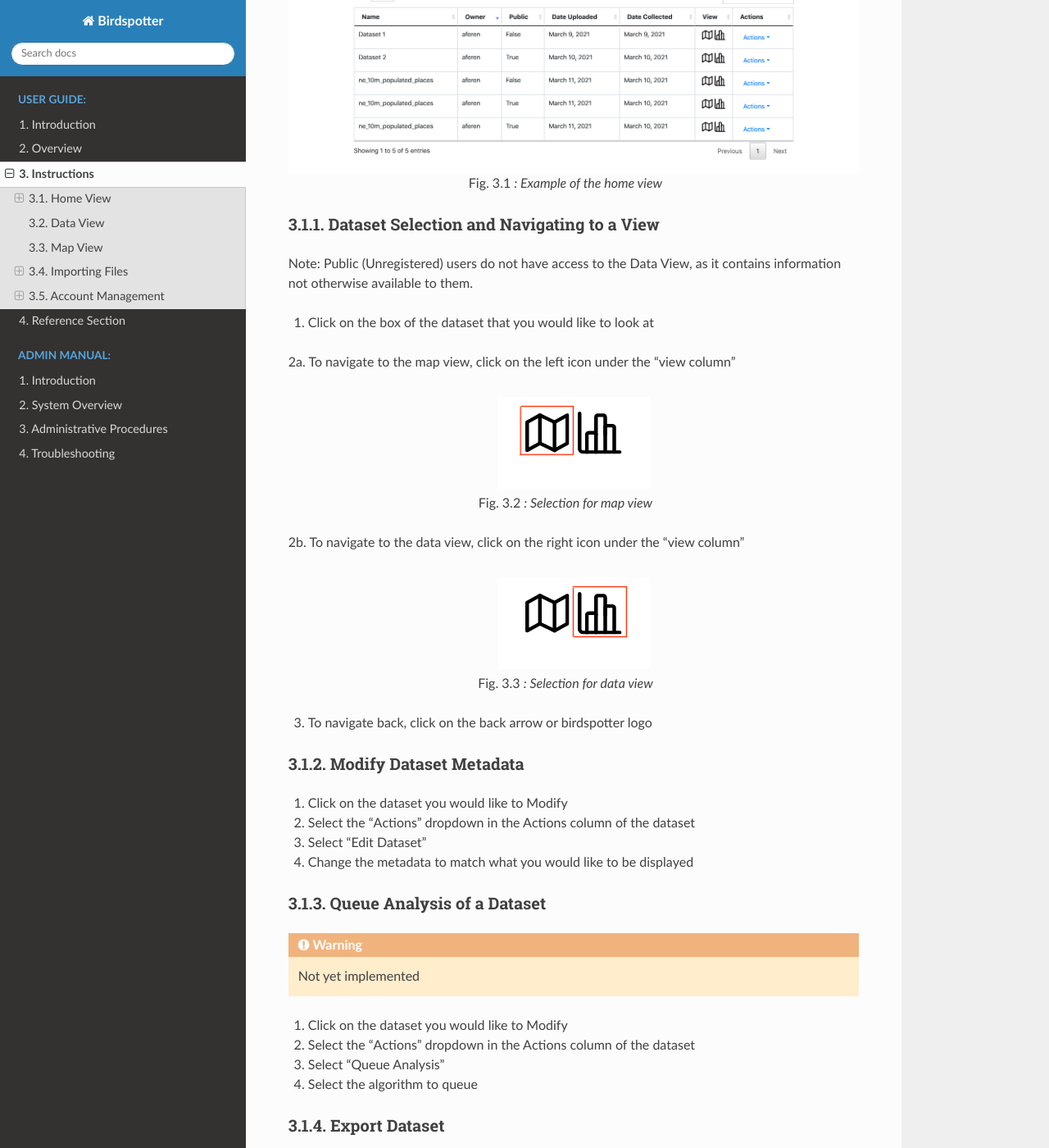
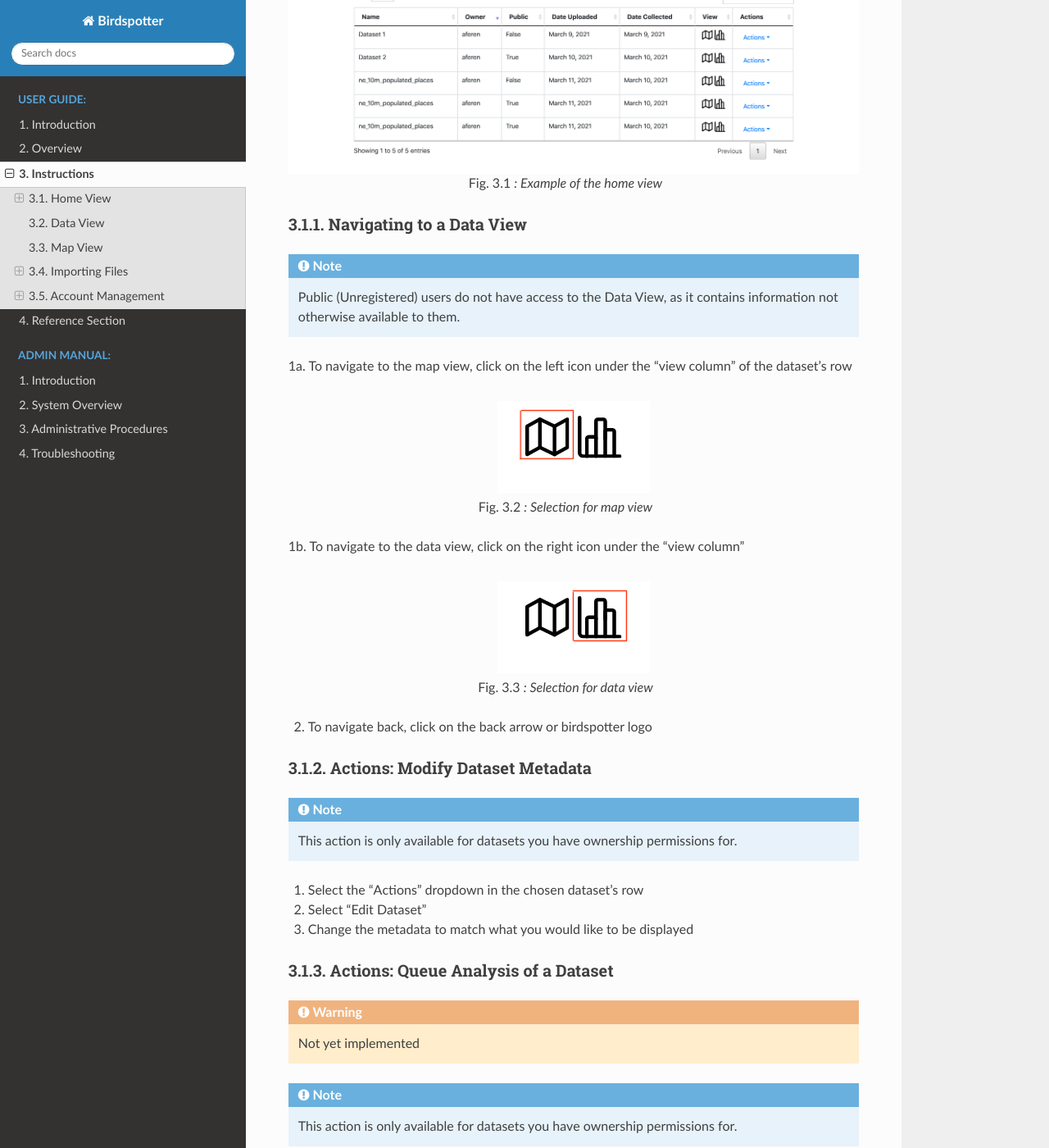
Before and after one commit to birdspotter-project/COS397, a Sphinx documentation site: the page built from docs/source/user_guide/instructions.rst, in a window 1280 px wide and 1400 px high, scrolled down 340 px. Shown: the whole window at 82% size. Built offline with Sphinx 7.4.7 and the Read the Docs theme 2.0.0, drawn with Linux system fonts in a browser that asks for light colours; some of the changed text lies outside the part shown.

Commit message:
switch to warnings, fix actions, clean up unused reference headings

```diff
--- a/docs/source/user_guide/instructions.rst
+++ b/docs/source/user_guide/instructions.rst
@@ -14,14 +14,12 @@ This is the home page of the birdspotter app, and is where you can navigate the
 
    : Example of the home view
 
-Dataset Selection and Navigating to a View
+Navigating to a Data View
 ##########################################
 
-Note: Public (Unregistered) users do not have access to the Data View, as it contains information not otherwise available to them.
+.. note:: Public (Unregistered) users do not have access to the Data View, as it contains information not otherwise available to them.
 
-1. Click on the box of the dataset that you would like to look at
-
-2a. To navigate to the map view, click on the left icon under the "view column"
+1a. To navigate to the map view, click on the left icon under the "view column" of the dataset's row
 
 .. _map_view_highlight:
 .. figure:: static/map_view_highlight.png
@@ -30,7 +28,7 @@ Note: Public (Unregistered) users do not have access to the Data View, as it con
 
    : Selection for map view
 
-2b. To navigate to the data view, click on the right icon under the "view column"
+1b. To navigate to the data view, click on the right icon under the "view column"
 
 .. _data_view_highlight:
 .. figure:: static/data_view_highlight.png
@@ -39,43 +37,42 @@ Note: Public (Unregistered) users do not have access to the Data View, as it con
 
    : Selection for data view
 
-3. To navigate back, click on the back arrow or birdspotter logo
+2. To navigate back, click on the back arrow or birdspotter logo
 
 
-Modify Dataset Metadata
+Actions: Modify Dataset Metadata
 ##############################
 
-1. Click on the dataset you would like to Modify
+.. note:: This action is only available for datasets you have ownership permissions for.
 
-2. Select the "Actions" dropdown in the Actions column of the dataset
+1. Select the "Actions" dropdown in the chosen dataset's row
 
-3. Select "Edit Dataset"
+2. Select "Edit Dataset"
 
-4. Change the metadata to match what you would like to be displayed
+3. Change the metadata to match what you would like to be displayed
 
-Queue Analysis of a Dataset
+Actions: Queue Analysis of a Dataset
 #################################################
 
 .. warning::  Not yet implemented
+.. note:: This action is only available for datasets you have ownership permissions for.
 
-1. Click on the dataset you would like to Modify
 
-2. Select the “Actions” dropdown in the Actions column of the dataset
+1. Select the "Actions" dropdown in the chosen dataset's row
 
-3. Select “Queue Analysis”
+2. Select “Queue Analysis”
 
-4. Select the algorithm to queue
+3. Select the algorithm to queue
 
-Export Dataset
+Actions: Export Dataset
 ####################################
 
 .. warning::  Not yet implemented
+.. note:: This action is only available for datasets you have permission to export.
 
-1. Click on the dataset you would like to Modify
+1. Select the "Actions" dropdown in the chosen dataset's row
 
-2. Select the "Actions" dropdown in the Actions column of the dataset
-
-3. Select "Export"
+2. Select "Export"
 
 Data View
 ==============================
--- a/docs/source/user_guide/intro.rst
+++ b/docs/source/user_guide/intro.rst
@@ -57,4 +57,4 @@ Conventions
 
 Problem Reporting Instructions
 ==============================
-Software issues can be reported via the contact page. More information can found in the contact page subsection of the instructions section of the user guide.
+Software issues can be reported via the contact page. More information can found in the contact page subsection of the reference section of the user guide.
```
Also changed, not shown: other parts of docs/source/user_guide/instructions.rst (+3 -7 lines), docs/source/user_guide/reference.rst (+1 -13 lines).
